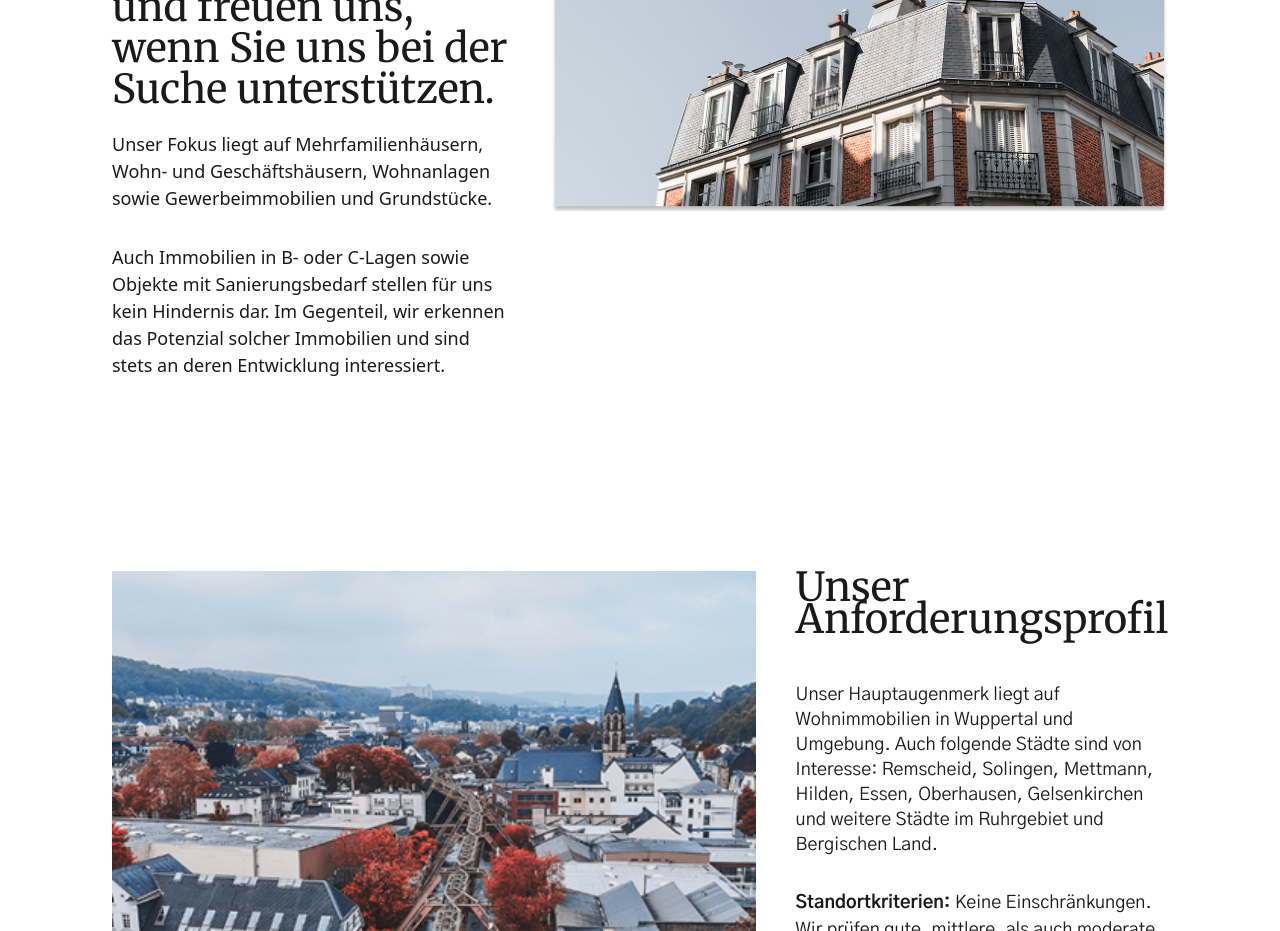
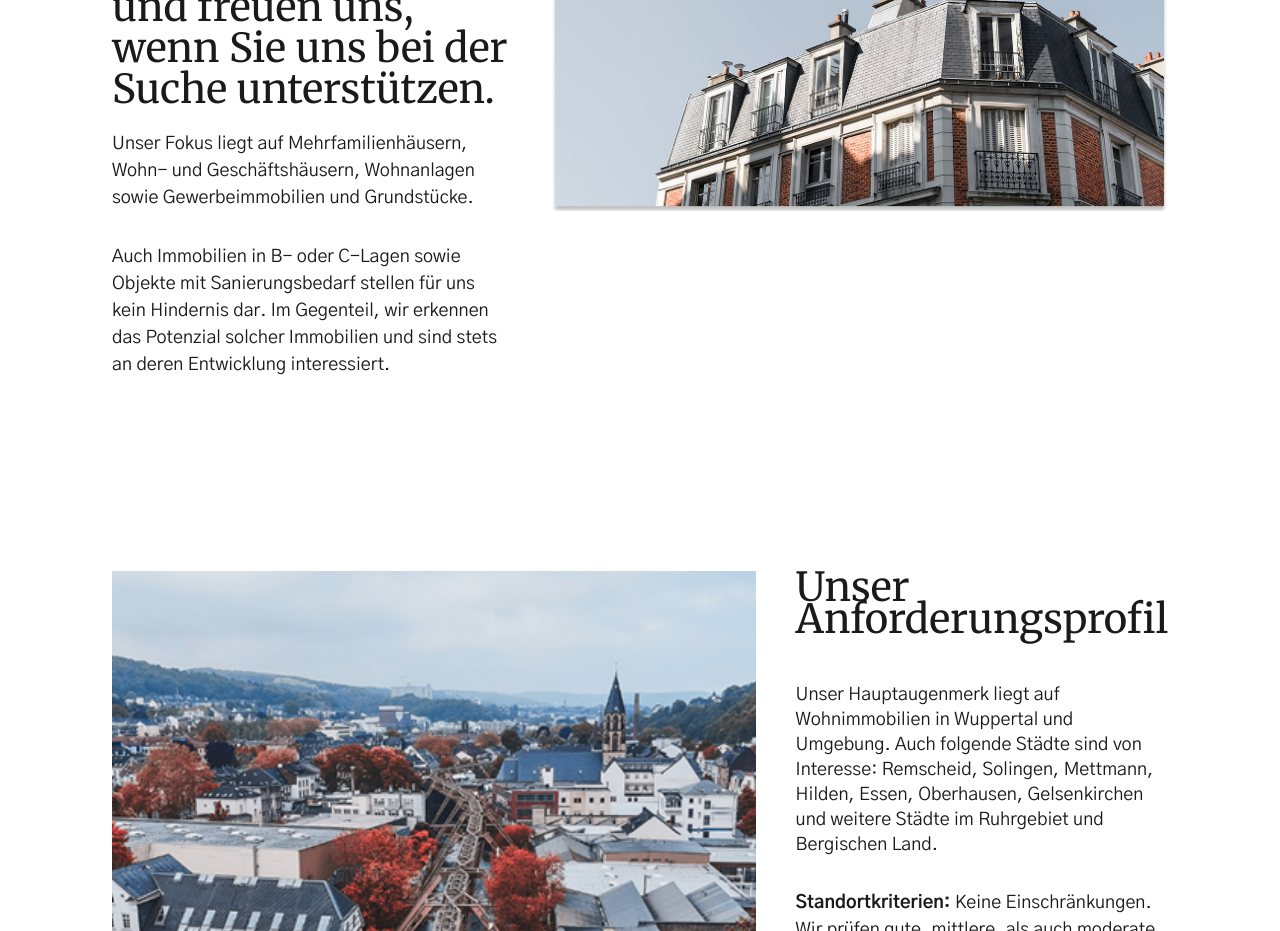
Before and after one commit to DevBerkcan/nrwrealestate, a Next.js app: page /Ankaufsprofil in a window 1280 px wide. Shown: the part 940-1871 px from the top of the page. Built offline with nearby package versions, Linux system fonts and the light colour scheme.

Commit message:
Add font gothic

```diff
--- a/src/components/Ankaufsprofil/comp1.tsx
+++ b/src/components/Ankaufsprofil/comp1.tsx
@@ -12,11 +12,11 @@ const Ankaufsprofilcomp1 = () => {
           Wir suchen stetig nach Immobilien für unseren Bestand und freuen uns,
           wenn Sie uns bei der Suche unterstützen.
         </h2>
-        <p className="text-normal mb-8">
+        <p className="font-gothic mb-8">
           Unser Fokus liegt auf Mehrfamilienhäusern, Wohn- und Geschäftshäusern,
           Wohnanlagen sowie Gewerbeimmobilien und Grundstücke.
         </p>
-        <p className="text-normal mb-8">
+        <p className="font-gothic mb-8">
           Auch Immobilien in B- oder C-Lagen sowie Objekte mit Sanierungsbedarf
           stellen für uns kein Hindernis dar. Im Gegenteil, wir erkennen das
           Potenzial solcher Immobilien und sind stets an deren Entwicklung
```
